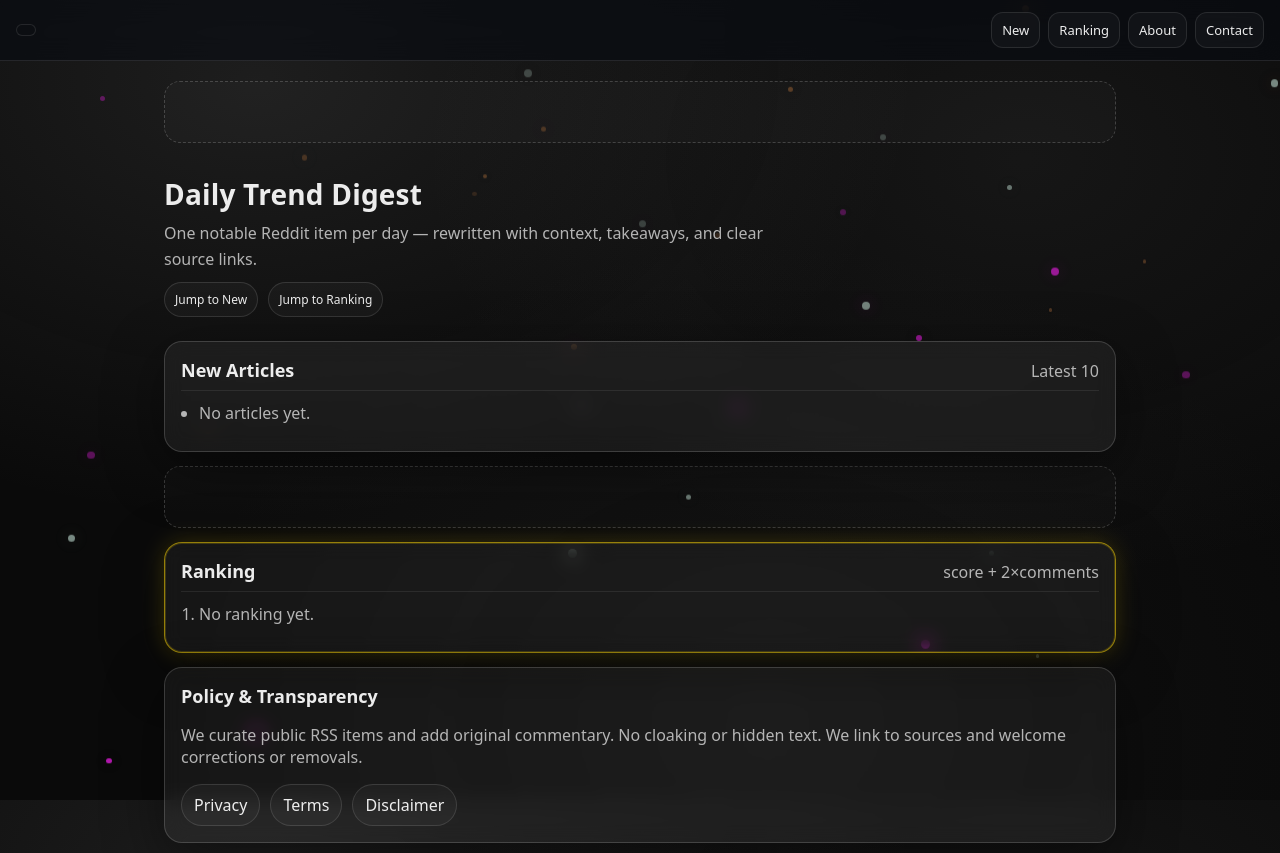
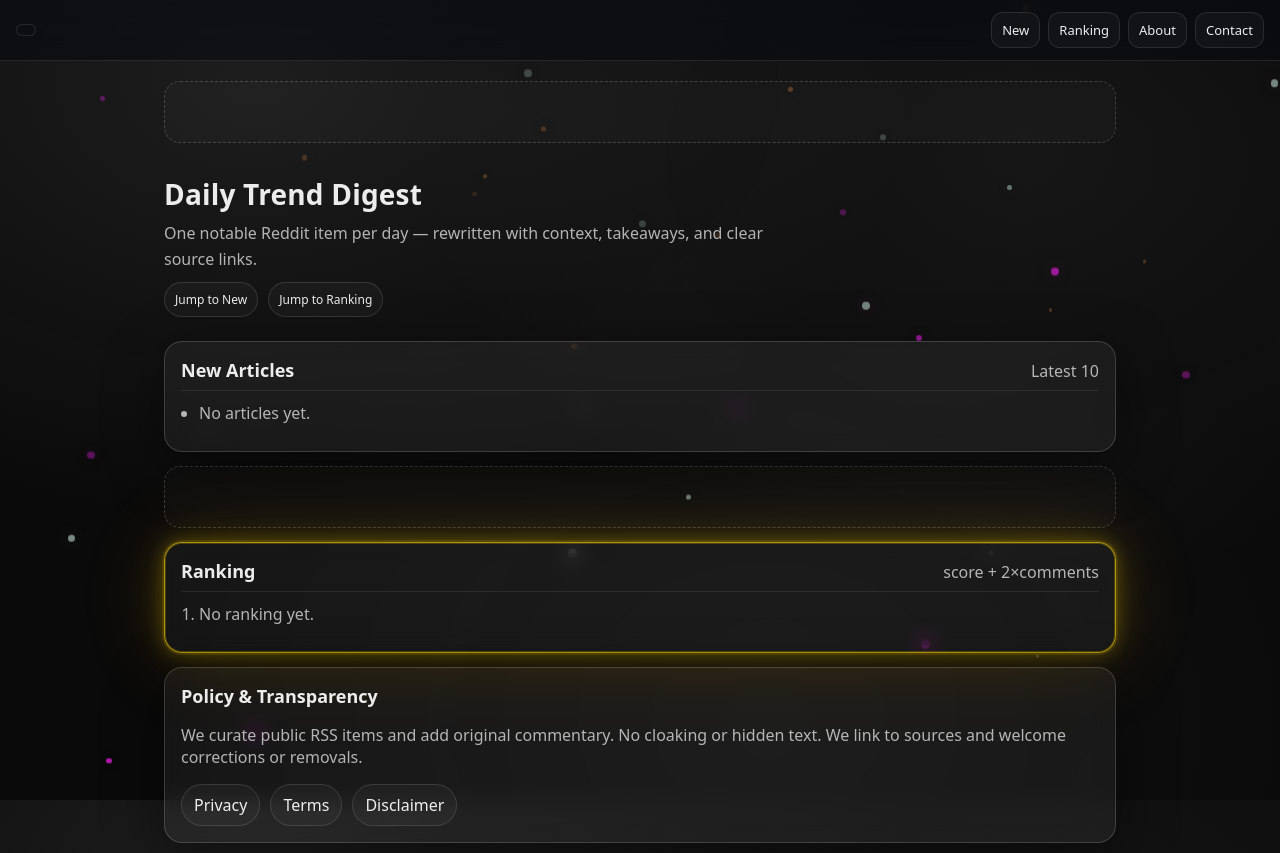
Before and after one commit to Mikann20041029/Nompower, a Python web app: template nompower_pipeline/templates/index.html in a window 1280 px wide. Shown: the top 853 px of the page. Run offline with Jinja, Linux system fonts and the light colour scheme; the template is opened without the code that fills it, so the values that code supplies are empty.

Commit message:
Update style.css

```diff
--- a/nompower_pipeline/static/style.css
+++ b/nompower_pipeline/static/style.css
@@ -125,14 +125,18 @@ body{
   padding: 16px;
   margin: 14px 0;
 }
-/* Ranking card: gold border + subtle glow (only this section) */
+/* Ranking card: stronger gold glow (only this section) */
 #ranking.card{
-  border: 1px solid rgba(255, 215, 0, 0.55);         /* gold */
+  border: 1px solid rgba(255, 215, 0, 0.65); /* a bit stronger */
   box-shadow:
-    0 0 0 1px rgba(255, 215, 0, 0.18) inset,         /* inner rim */
-    0 0 22px rgba(255, 215, 0, 0.18),                /* glow */
-    var(--shadow);                                   /* keep existing shadow */
+    0 0 0 1px rgba(255, 215, 0, 0.22) inset, /* inner rim */
+    0 0 0 2px rgba(255, 215, 0, 0.10),        /* thin outer edge */
+    0 0 18px rgba(255, 215, 0, 0.22),         /* glow near */
+    0 0 42px rgba(255, 215, 0, 0.18),         /* glow mid */
+    0 0 90px rgba(255, 170, 0, 0.14),         /* warm bloom far */
+    var(--shadow);
 }
+
 
 
 
```
